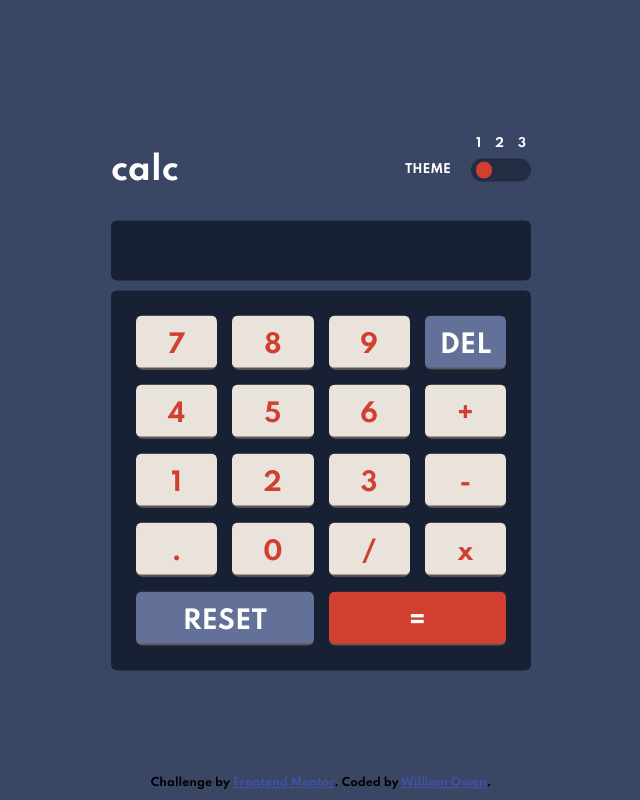
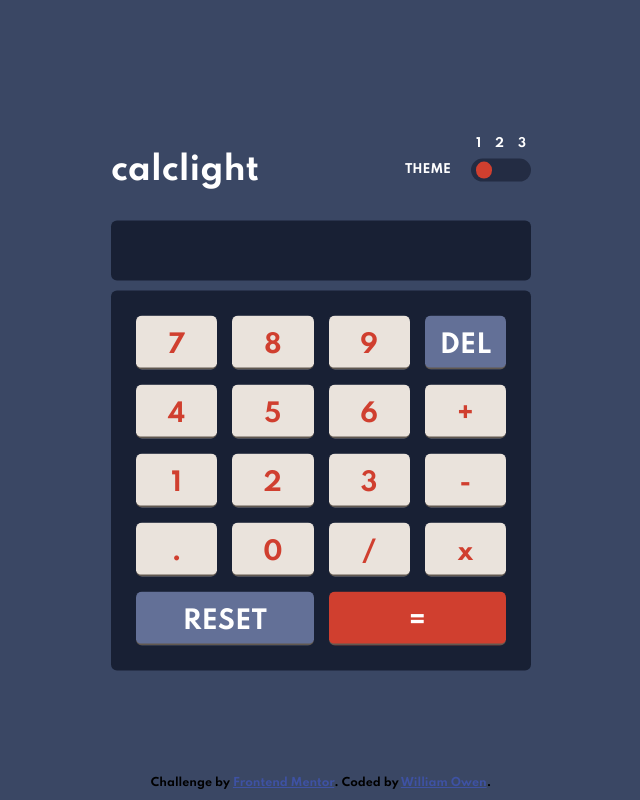
Before and after one commit to williamowen65/calculator-app-main, a website built with webpack: page dist/index.html in a window 1280 px wide. Shown: the whole page, without its empty margins (319-959 px from the left). Built offline with Linux system fonts and the light colour scheme.

Commit message:
wow... perferes color scheme

```diff
--- a/src/objects/Themes.js
+++ b/src/objects/Themes.js
@@ -1,5 +1,43 @@
 export default class Themes {
-  constructor() {
+  input;
+  value;
+  bodyEl;
+  constructor(input) {
+    this.input = input
+    // console.log('new themes', this.input);
+    this.bodyEl = document.querySelector('body')
+    window.matchMedia('(prefers-color-scheme)').onchange = this.change;
+    console.log(  window.matchMedia('(prefers-color-scheme)'));
+    this.configure()
 
   }
+
+change = () => {
+  console.log('hi');
 }
+
+  setTheme = () => {
+    switch (this.value) {
+      case "1":
+        this.bodyEl.setAttribute('class','theme1')
+        break;
+      case "2":
+        this.bodyEl.setAttribute('class','theme2')
+        break;
+      case "3":
+        this.bodyEl.setAttribute('class','theme3')
+        break;
+      default:
+        break;
+    }
+    console.log(this.bodyEl, this.value);
+  }
+
+  configure = () => {
+    this.input.addEventListener('change', (e) => {
+      this.value = e.target.value;
+      this.setTheme();
+    })
+  }
+
+}
--- a/styles/themes.scss
+++ b/styles/themes.scss
@@ -1,4 +1,5 @@
 /* //Theme 1 */
+
 
 $t1-main-background:  hsl(222, 26%, 31%);
 $t1-toggle-background:  hsl(223, 31%, 20%);
@@ -13,3 +14,14 @@
 
 $t1-text1: hsl(221, 14%, 31%);
 $t1-text2:  hsl(0, 0, 100%);
+
+@media (prefers-color-scheme: dark){
+  h1:after{
+    content: "Dark"
+  }
+}
+@media (prefers-color-scheme: light){
+  h1:after{
+    content: "light"
+  }
+}
```
Also changed, not shown: dist/main.js, src/styles.css, 1 other file.
